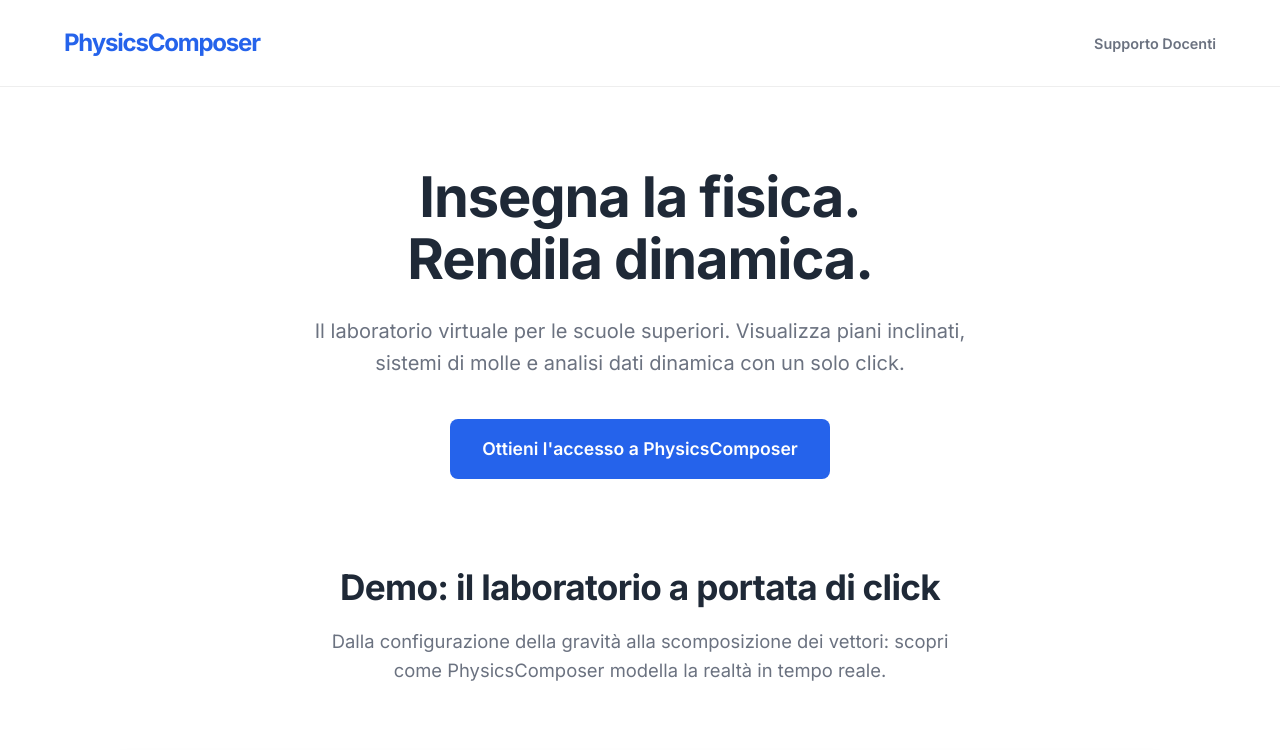
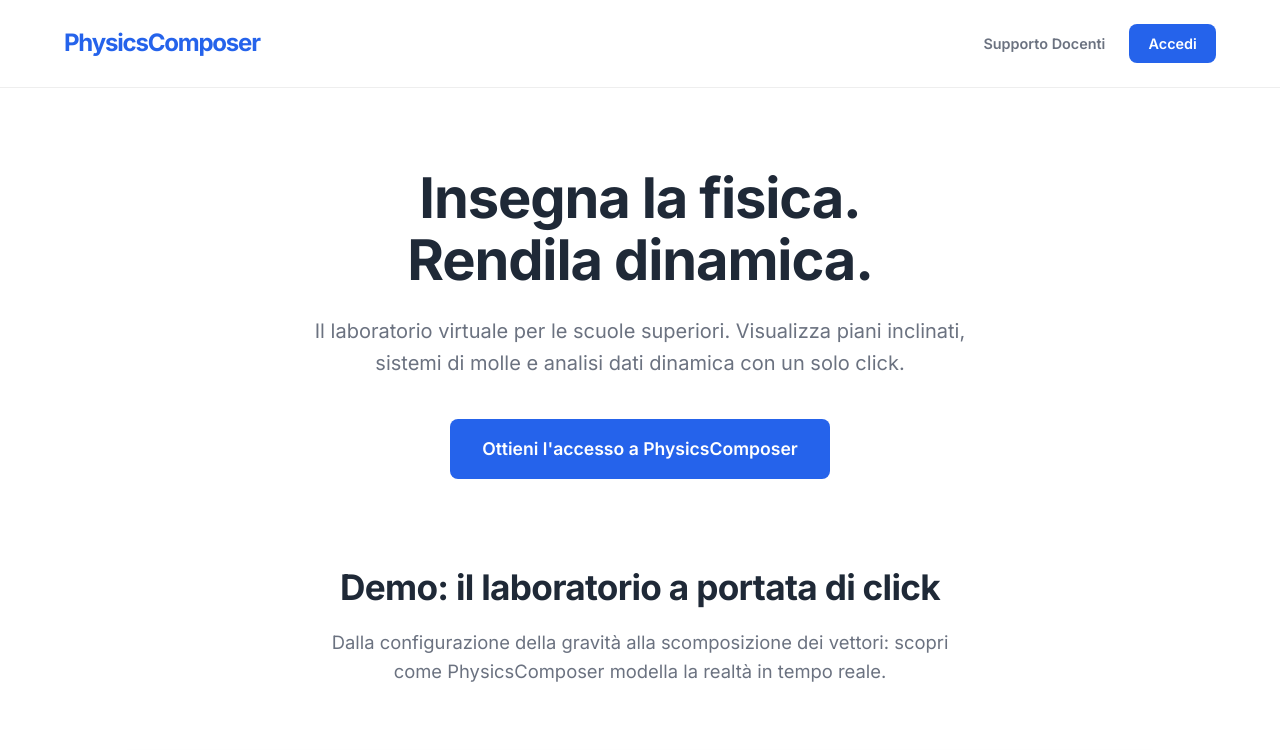
Before and after one commit to GianlucaProia/physics-composer, a plain HTML site: page index.html in a window 1280 px wide. Shown: the top 750 px of the page. Drawn offline with Linux system fonts and the light colour scheme.

Commit message:
Update index.html

```diff
--- a/index.html
+++ b/index.html
@@ -244,10 +244,13 @@
 </head>
 <body>
 
-    <header>
-        <div class="logo">PhysicsComposer</div>
+<header>
+    <div class="logo">PhysicsComposer</div>
+    <div style="display: flex; gap: 1.5rem; align-items: center;">
         <a href="#pionieri" class="btn-ghost">Supporto Docenti</a>
-    </header>
+        <a href="app/index.html" class="cta-button" style="padding: 0.5rem 1.2rem; font-size: 0.9rem;">Accedi</a>
+    </div>
+</header>
 
 <section class="hero">
         <h1>Insegna la fisica.<br>Rendila dinamica.</h1>
```
